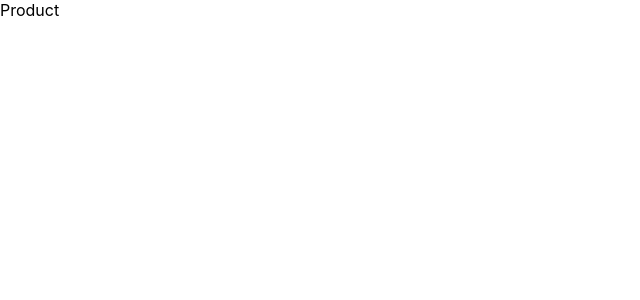
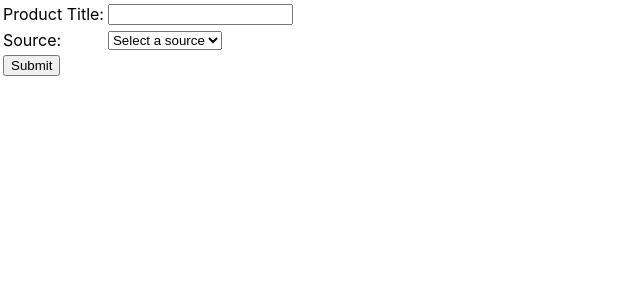
Before and after one commit to cycyjing/code-challenge-product-list, a React (Create React App) app: page / in a window 1280 px wide. Shown: the top 300 px of the page, without its empty margins (0-640 px from the left). Built offline with nearby package versions, Linux system fonts and the light colour scheme.

Commit message:
feat: create product form component

```diff
--- /dev/null
+++ b/src/components/product-list/ProductForm.jsx
@@ -0,0 +1,38 @@
+import React from "react";
+
+const ProductForm = () => {
+  return (
+    <table>
+      <tbody>
+        <tr>
+          <td>
+            <label htmlFor="title">Product Title:</label>
+          </td>
+          <td>
+            <input type="text" name="title" id="title" />
+          </td>
+        </tr>
+        <tr>
+          <td>
+            <label htmlFor="source">Source:</label>
+          </td>
+          <td>
+            <select name="source" id="source">
+              <option value="">Select a source</option>
+              <option value="YouTube">YouTube</option>
+              <option value="Google">Google</option>
+              <option value="ChatGPT">ChatGPT</option>
+            </select>
+          </td>
+        </tr>
+        <tr>
+          <td colSpan={2}>
+            <button>Submit</button>
+          </td>
+        </tr>
+      </tbody>
+    </table>
+  );
+};
+
+export default ProductForm;
--- a/src/components/product-list/index.jsx
+++ b/src/components/product-list/index.jsx
@@ -1,9 +1,12 @@
-import React from 'react'
+import React from "react";
+import ProductForm from "./ProductForm";
 
 const Product = () => {
   return (
-    <div>Product</div>
-  )
-}
+    <div>
+      <ProductForm />
+    </div>
+  );
+};
 
-export default Product
+export default Product;
```
